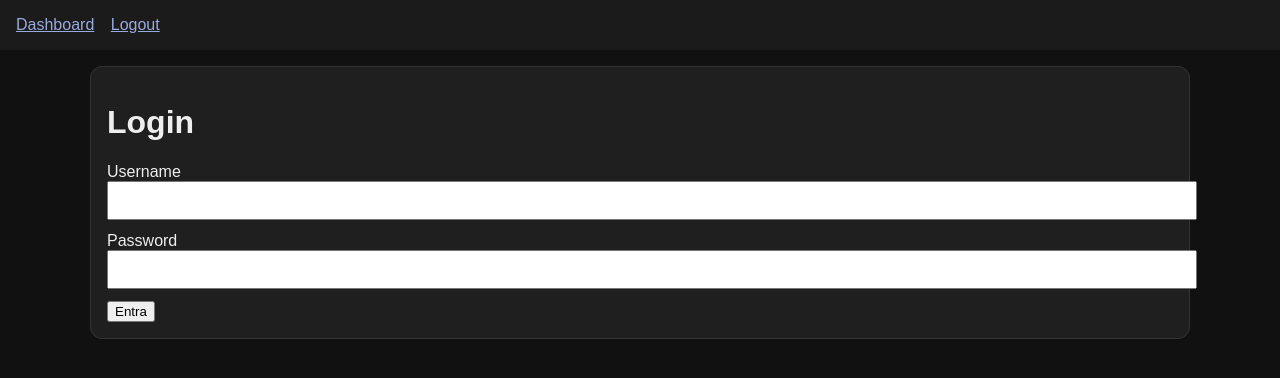
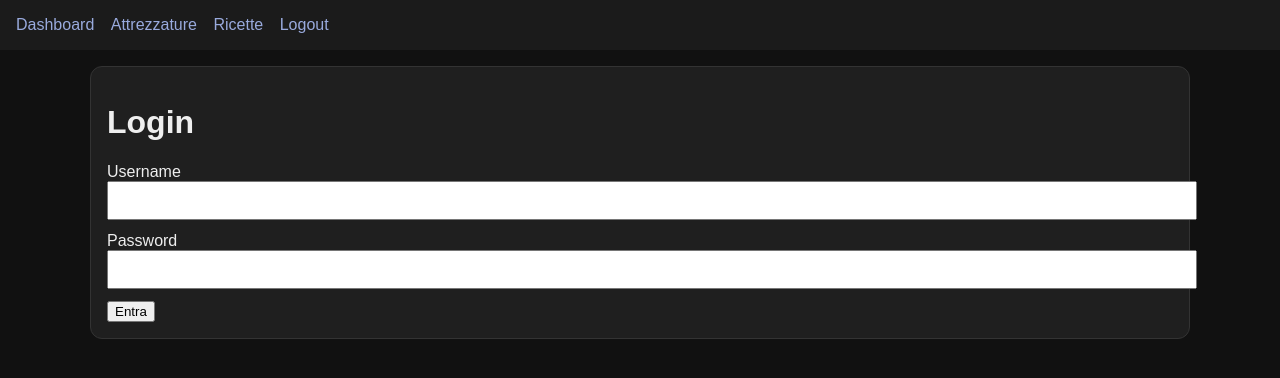
Before and after one commit to smaranghi-spec/Gestionale-Birra, a FastAPI app: page /login in a window 1280 px wide. Shown: the top 378 px of the page. Run offline with FastAPI, Linux system fonts and the light colour scheme.

Commit message:
Update base.html

```diff
--- a/templates/base.html
+++ b/templates/base.html
@@ -9,7 +9,8 @@
     header{padding:16px;background:#1b1b1b;position:sticky;top:0}
     main{padding:16px;max-width:1100px;margin:0 auto}
     .card{background:#1f1f1f;border:1px solid #333;border-radius:12px;padding:16px;margin-bottom:12px}
-    a{color:#9ad}
+    a{color:#9ad;text-decoration:none}
+    a:hover{text-decoration:underline}
     .nav a{display:inline-block;margin-right:12px}
     .grid{display:grid;grid-template-columns:repeat(auto-fit,minmax(220px,1fr));gap:12px}
   </style>
@@ -18,6 +19,8 @@
   <header>
     <div class="nav">
       <a href="/">Dashboard</a>
+      <a href="/attrezzature">Attrezzature</a>
+      <a href="/ricette/html">Ricette</a>
       <a href="/logout">Logout</a>
     </div>
   </header>
```
